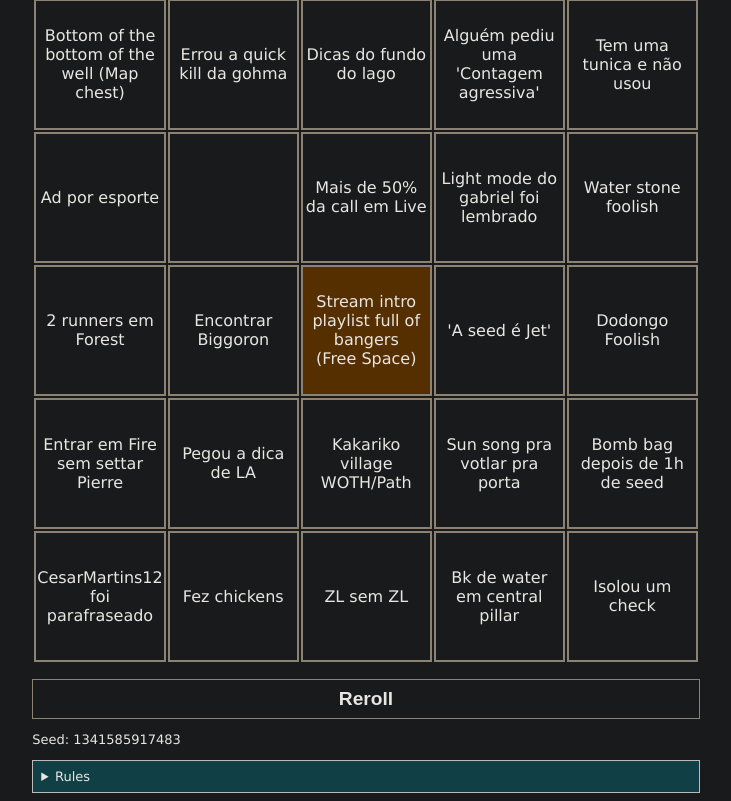
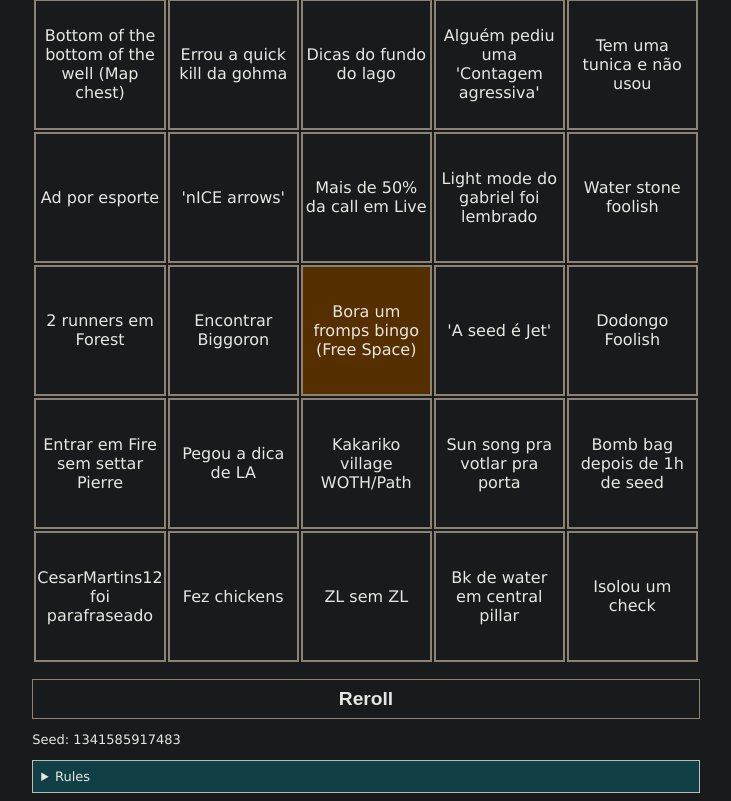
Before and after one commit to Rodrigo-Mirage/Rodrigo-mirage.github.io, a plain HTML site: page index.html in a window 1280 px wide. Shown: the part 132-933 px from the top of the page, without its empty margins (274-1005 px from the left). Drawn offline with nearby package versions, Linux system fonts and the light colour scheme.

Commit message:
first commit

```diff
--- a/bingo-items.js
+++ b/bingo-items.js
@@ -33,5 +33,5 @@ var bingoItems = [
     "Acabou as Flechas/Bombas",
     "Fez chickens",
     "Dicas do fundo do lago",
-    "",
+    "'nICE arrows'",
 ];
--- a/index.html
+++ b/index.html
@@ -73,7 +73,7 @@
           </td>
           <td onclick="toggleCell('r3c3-td')" id="r3c3-td" class="marked">
             <div id="r3c3-div" class="cell">
-              <span>Stream intro playlist full of bangers<br />(Free Space)</span>
+              <span>Bora um fromps bingo<br />(Free Space)</span>
             </div>
           </td>
           <td onclick="toggleCell('r3c4-td')" id="r3c4-td">
```
